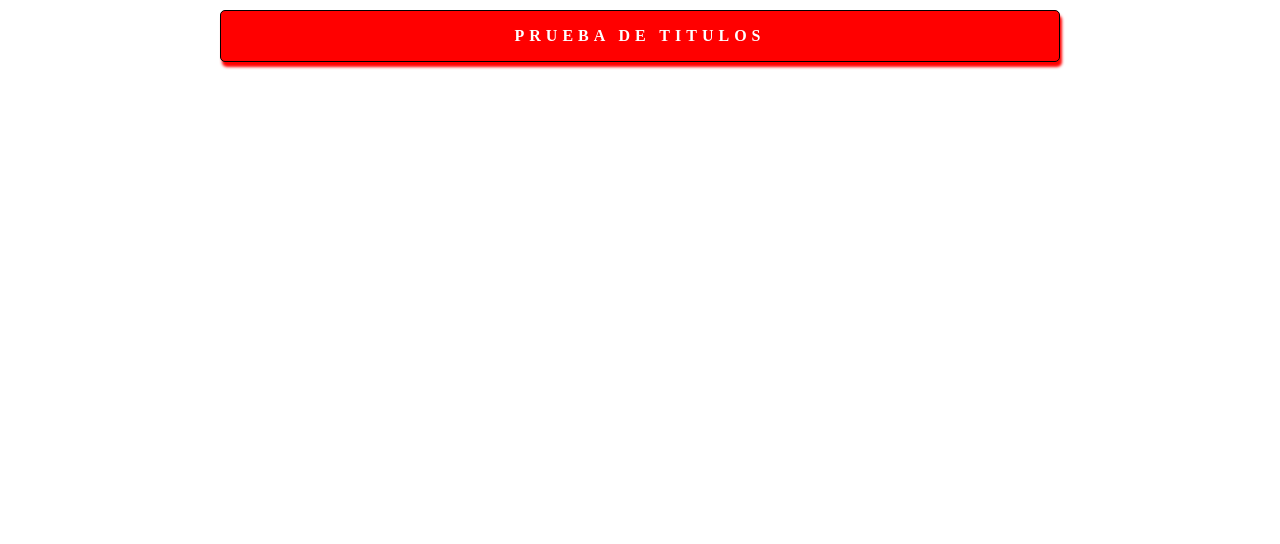
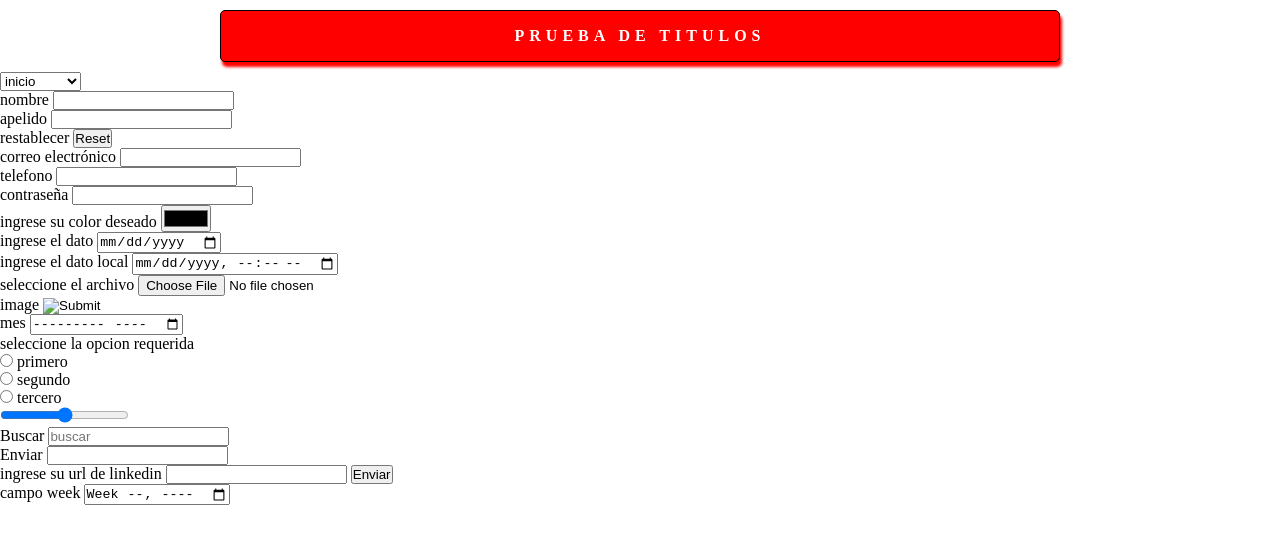
Before and after one commit to LeaBertero/Proyecto_CoderHouse2023, a plain HTML site: page prueba-titulo/index.html in a window 1280 px wide. Drawn offline with Linux system fonts and the light colour scheme.

Commit message:
practica con diferentes tipos de input

```diff
--- a/prueba-titulo/index.html
+++ b/prueba-titulo/index.html
@@ -16,6 +16,139 @@
 
     <h1 class="titulo">Prueba de titulos</h1>
 
+    <section>
+
+        <select name="" id="">
+
+            <option value="">inicio</option>
+            <option value="">nosotros</option>
+            <option value="">productos</option>
+            <option value="">contacto</option>
+
+        </select>
+
+    </section>
+
+    <section>
+
+        <form action="">
+            <!-- nombre -->
+            <div>
+                <label for="campo-nombre">nombre</label>
+                <input type="text" id="campo-nombre">
+            </div>
+
+            <div>
+                <label for="campo-apellido">apelido</label>
+                <input type="text" id="campo-apellido">
+            </div>
+
+            <div>
+                <label for="campo-reset">restablecer</label>
+                <input type="reset" id="campo-reset">
+            </div>
+
+            <div>
+                <label for="campo-correo">correo electrónico</label>
+                <input type="email" id="campo-correo">
+            </div>
+
+            <div>
+                <label for="campo-telefono">telefono</label>
+                <input type="number" id="campo-telefono">
+            </div>
+
+            <div>
+                <label for="campo-contraseña">contraseña</label>
+                <input type="password" id="campo-contraseña">
+            </div>
+
+            <div>
+                <label for="campo-color">ingrese su color deseado</label>
+                <input type="color" id="campo-color">
+            </div>
+
+            <div>
+                <label for="campo-dato">ingrese el dato</label>
+                <input type="date" id="campo-dato">
+            </div>
+
+            <div>
+                <label for="campo-dato-local">ingrese el dato local</label>
+                <input type="datetime-local" id="campo-dato-local">
+            </div>
+
+            <div>
+                <label for="campo-file">seleccione el archivo</label>
+                <input type="file" id="campo-file">
+            </div>
+
+            <div>
+                <label for="campo-image">image</label>
+                <input type="image" id="campo-image">
+            </div>
+
+            <div>
+                <label for="campo-month">mes</label>
+                <input type="month" id="campo-month">
+            </div>
+
+            <div>
+                <label for="campo-radio">seleccione la opcion requerida</label>
+            </div>
+
+            <div>
+                <input name="radio" type="radio" id="campo-radio">
+                <label for="campo-radio">primero</label>
+            </div>
+
+            <div>
+                <input name="radio" type="radio" id="campo-radio">
+                <label for="campo-radio">segundo</label>
+            </div>
+
+            <div>
+                <input name="radio" type="radio" id="campo-radio">
+                <label for="campo-radio">tercero</label>
+            </div>
+
+            <div>
+                <label for="campo-rango"></label>
+                <input type="range" name="rango" id="campo-rango">
+            </div>
+
+            <div>
+                <label for="campo-search">Buscar</label>
+                <input placeholder="buscar" type="search" name="search" id="campo-search">
+            </div>
+
+            <div>
+                <label for="campo-submit">Enviar</label>
+                <input type="search" id="campo-submit">
+            </div>
+
+            <div>
+                <label for="campo-url">ingrese su url de linkedin</label>
+                <input type="url" id="campo-url">
+                <input type="submit" value="Enviar">
+            </div>
+
+            <div>
+                <label for="campo-week">campo week</label>
+                <input type="week" id="campo-week">
+            </div>
+
+        </form>
+
+
+
+    </section>
+
+
+
+
+
 
 </body>
+
 </html>
```
